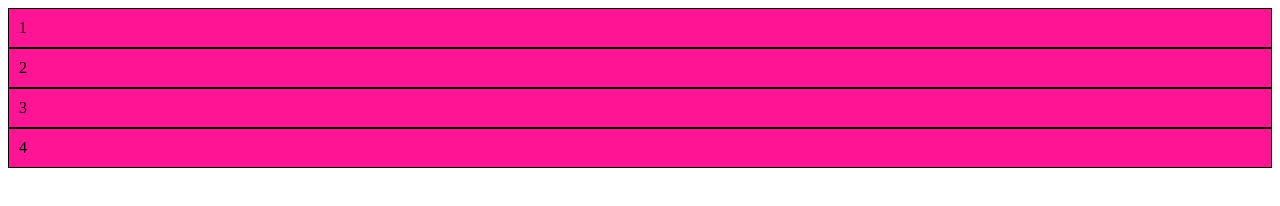
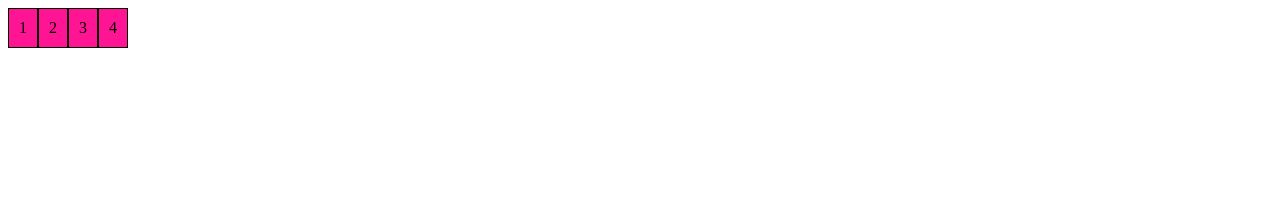
Before and after one commit to Y-Muni/Working-with-flexes, a plain HTML site: page index.html in a window 1280 px wide. Drawn offline with Linux system fonts and the light colour scheme.

Commit message:
changes4

```diff
--- a/css/style.css
+++ b/css/style.css
@@ -1,5 +1,5 @@
 .flexbox {
-    /* display: flex; */
+    display: inline-flex;
     background-color: darkslategray;
 }
 
```
